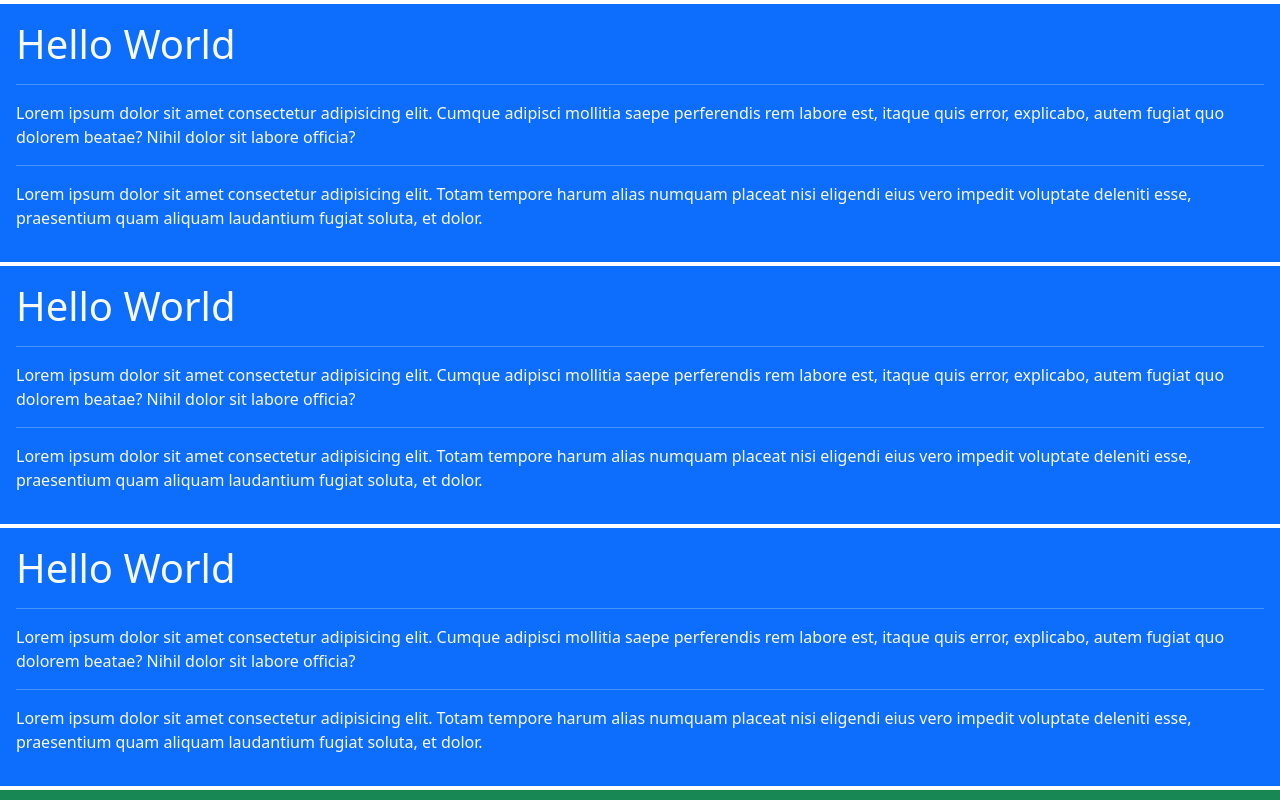
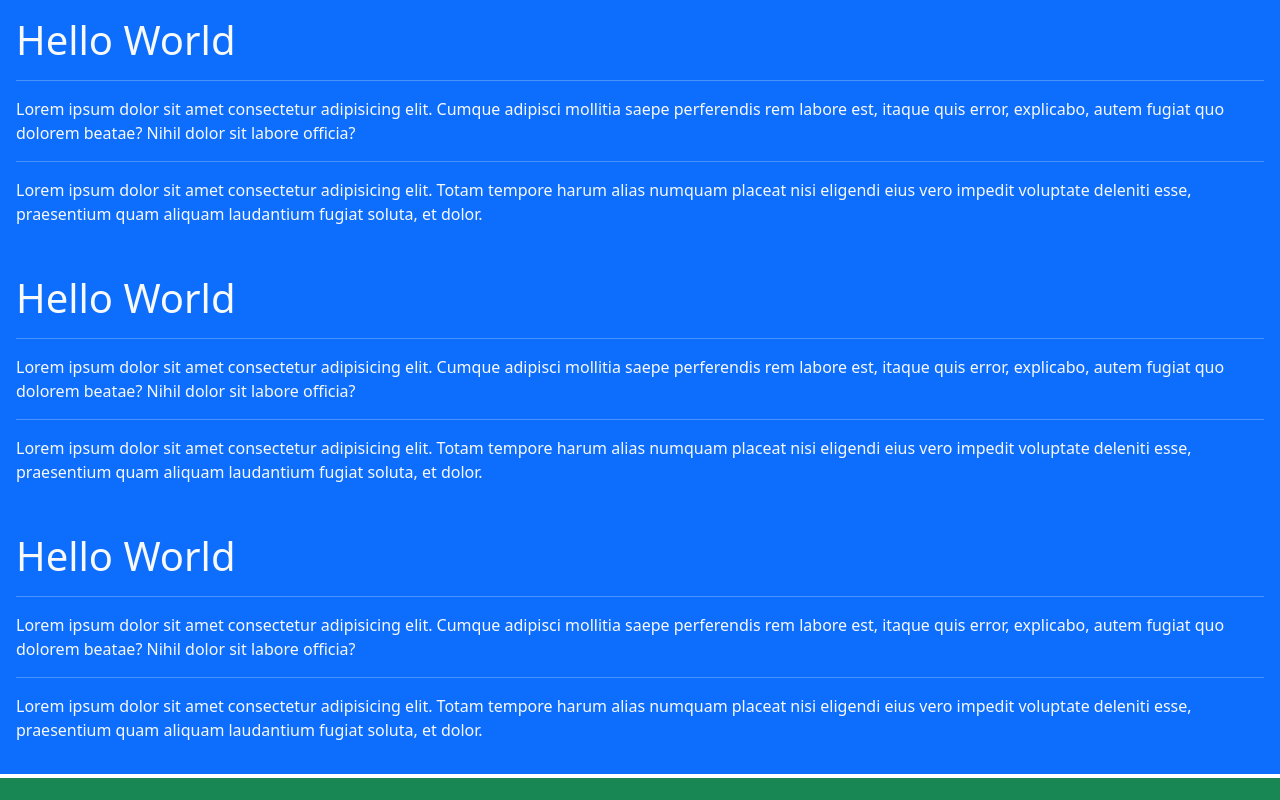
Before and after one commit to july-2021/day6-react-app, a React (Create React App) app: page / in a window 1280 px wide. Shown: the top 800 px of the page. Built offline with nearby package versions, Linux system fonts and the light colour scheme.

Commit message:
component.

```diff
--- a/src/App.js
+++ b/src/App.js
@@ -19,7 +19,7 @@ export default function App() {
 // <HelloWorld />
 function HelloWorld() {
   return (
-    <div className="bg-primary text-light p-3 my-1">
+    <div className="bg-primary text-light p-3 ">
       <h1>Hello World</h1>
       <hr />
       <p>
```
